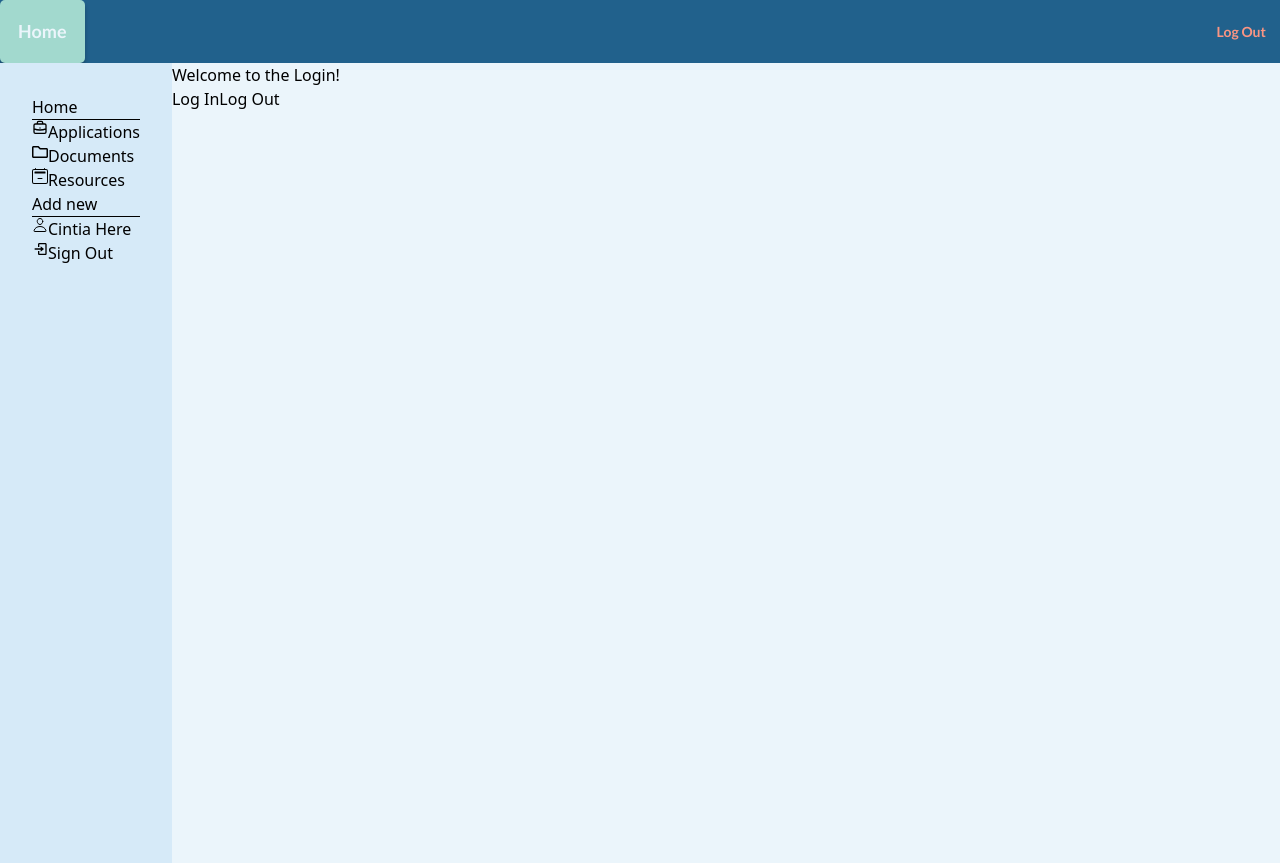
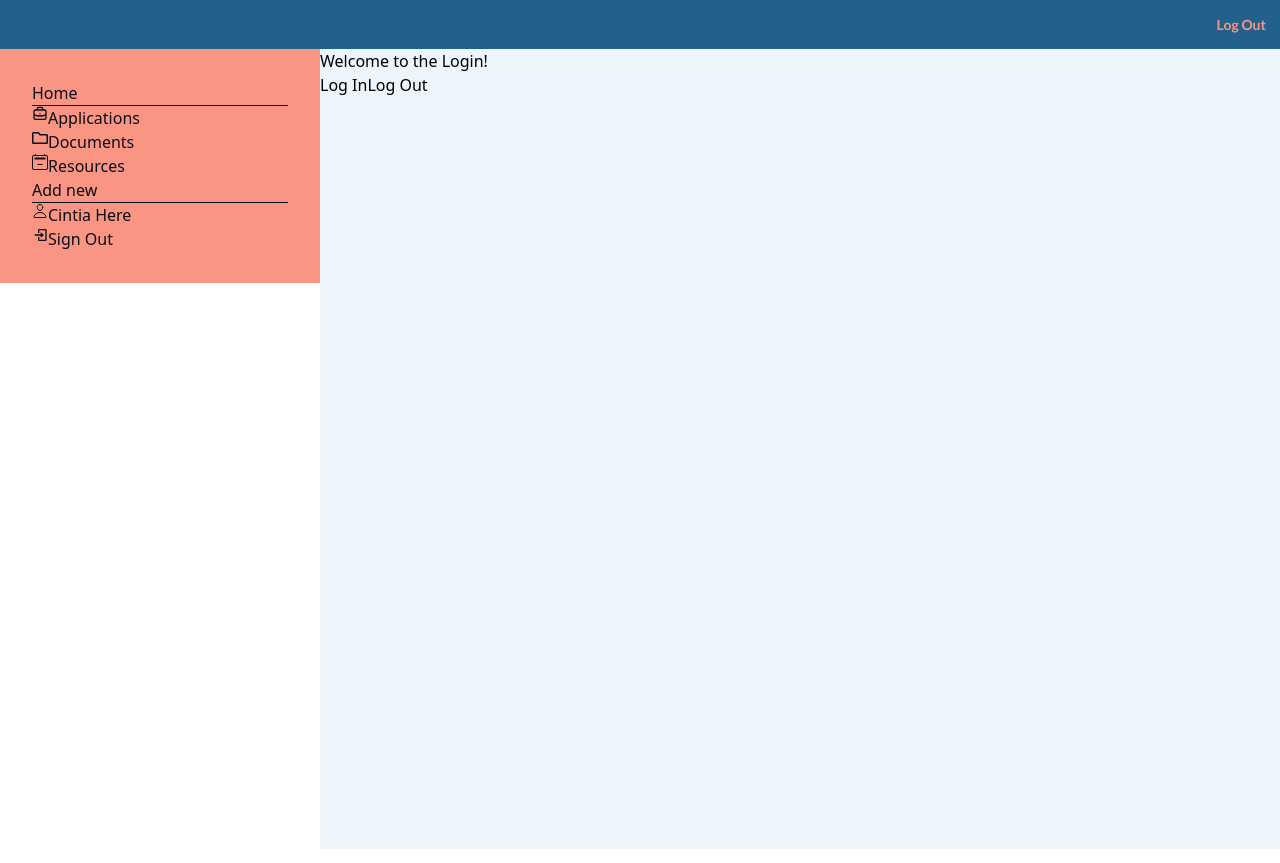
Before and after one commit to SchoolOfCode/final-project-repo-bossa-nova, a React (Create React App) app: page / in a window 1280 px wide. Built offline with nearby package versions, Linux system fonts and the light colour scheme; a web font is replaced by a local one.

Commit message:
Sidebar hide/show logic working on mobile screens

```diff
--- a/src/Components/App/App.js
+++ b/src/Components/App/App.js
@@ -8,7 +8,7 @@ import Hero from "../Hero";
 function App() {
   return (
     <div className="">
-      <Header className="sticky"/>
+      <Header className="sticky min-h-[12vh]"/>
       <div className="flex h-screen overflow-hidden">
         <Sidebar />
         <Hero />
--- a/src/Components/LayoutComponents/Header/index.js
+++ b/src/Components/LayoutComponents/Header/index.js
@@ -5,8 +5,8 @@ import Button from "../../Button";
 
 function Header() {
   return (
-    <nav className="bg-mainBlue flex justify-between">
-      <Button btn="positiveButton" text={"Home"}></Button>
+    <nav className="bg-mainBlue flex justify-end">
+      {/* <Button className="hidden" btn="positiveButton" text={"Home"}></Button> */}
       <Button btn="tableNegativeButton" text={"Log Out"}></Button>
 
       {/* <button className="tableNegativeButton">Log Out</button> */}
--- a/src/Components/LayoutComponents/Sidebar/index.js
+++ b/src/Components/LayoutComponents/Sidebar/index.js
@@ -9,14 +9,93 @@ import { Link } from "react-router-dom";
 // import { ImCross } from "react-icons/im";
 
 function Sidebar() {
-  // const [showSidebar, setShowSidebar] = useState(true);
+  const [showSidebar, setShowSidebar] = useState(false);
 
   return (
-    <aside className="bg-lightBlue hidden sm:flex">
-      {/* <div className="p-3">
+    // <aside className="bg-lightBlue">
+    // {/* Mobile sidebar buttons */}
+    //   <div className="md:hidden">
+    //     {showSidebar ? (
+    //       <button
+    //         className="flex text-6xl text-black items-center cursor-pointer fixed border-4 border-coral left-10 -top-6 z-50"
+    //         onClick={() => setShowSidebar(!showSidebar)}
+    //       >
+    //         x
+    //       </button>
+    //     ) : (
+    //       <svg
+    //         onClick={() => setShowSidebar(!showSidebar)}
+    //         className="fixed z-30 border-4 border-coral flex items-center cursor-pointer left-10 -top-6"
+    //         fill="#2563EB"
+    //         viewBox="0 0 100 80"
+    //         width="40"
+    //         height="40"
+    //       >
+    //         <rect width="100" height="10"></rect>
+    //         <rect y="30" width="100" height="10"></rect>
+    //         <rect y="60" width="100" height="10"></rect>
+    //       </svg>
+    //     )}
+    //   </div>
+
+    //   {/* mobile sidebar */}
+    //   <div
+    //     className={`flex md:hidden rounded-b-xl ease-in-out duration-300 ${
+    //       showSidebar ? "-translate-x-0 " : "-translate-x-full"
+    //     }`}
+    //   >
+
+    //     <nav className="p-md">
+    //       <h2>Home</h2>
+    //       <hr />
+    //       <button className="flex">
+    //         <HiOutlineBriefcase />
+    //         Applications
+    //       </button>
+    //       <button className="flex">
+    //         <FaRegFolder />
+    //         Documents
+    //       </button>
+    //       <button className="flex">
+    //         <BsCalendar2Minus />
+    //         <Link to="/resources">Resources</Link>
+    //       </button>
+    //       <button>
+    //         <Link to="/add-new">Add new</Link>
+    //       </button>
+    //       <hr />
+    //       <button className="flex">
+    //         <IoPersonOutline />
+    //         Cintia Here
+    //       </button>
+    //       <button className="flex">
+    //         <BiLogIn />
+    //         Sign Out
+    //       </button>
+    //       {/* Revisit this component because it has classNames from somewhere
+    //     <ul className="">
+    //       <li className="applications">My Applications</li>
+    //       <li className="checklist">Document Checklist</li>
+    //       <li className="resources">Resources</li>
+    //       <li className="next-interviews">Next Interviews</li>
+    //     </ul> */}
+    //     </nav>
+    //   </div>
+
+    //   {/* desktop sidebar */}
+    //   <div className="hidden md:flex rounded-b-xl ease-in-out duration-300">
+    //     {/* ${showSidebar ? "-translate-x-0" : "-translate-x-full"} */}
+
+
+    //   </div>
+    // </aside>
+
+    <aside>
+    {/* buttons */}
+      <div className="md:hidden">
         {showSidebar ? (
           <button
-            className="flex text-9xl text-mainBlue items-center cursor-pointer fixed left-10 top-6 z-50 md:hidden"
+            className="flex text-6xl text-black items-center cursor-pointer fixed left-20 bg top-6 z-50"
             onClick={() => setShowSidebar(!showSidebar)}
           >
             x
@@ -24,7 +103,7 @@ function Sidebar() {
         ) : (
           <svg
             onClick={() => setShowSidebar(!showSidebar)}
-            className="fixed z-30 flex items-center cursor-pointer left-10 top-6 md:hidden"
+            className="fixed z-30 flex items-center cursor-pointer left-10 top-6"
             fill="#2563EB"
             viewBox="0 0 100 80"
             width="40"
@@ -35,11 +114,15 @@ function Sidebar() {
             <rect y="60" width="100" height="10"></rect>
           </svg>
         )}
-      </div> */}
+      </div>
 
-      <div className="rounded-b-xl ease-in-out duration-300">
-        {/* ${showSidebar ? "-translate-x-0" : "-translate-x-full"} */}
-
+    {/* mobile sidebar */}
+      <div
+        className={`flex flex-col flex-grow w-[50vw] rounded-b-xl bg-lightBlue p-6 pl-10 text-black fixed ease-in-out duration-300 md:hidden ${
+          showSidebar ? "-translate-x-0 " : "-translate-x-full"
+        }`}
+      >
+        <h3 className="mt-20 text-4xl font-semibold text-black">
         <nav className="p-md">
           <h2>Home</h2>
           <hr />
@@ -67,14 +150,45 @@ function Sidebar() {
             <BiLogIn />
             Sign Out
           </button>
-          {/* Revisit this component because it has classNames from somewhere
-        <ul className="">
-          <li className="applications">My Applications</li>
-          <li className="checklist">Document Checklist</li>
-          <li className="resources">Resources</li>
-          <li className="next-interviews">Next Interviews</li>
-        </ul> */}
         </nav>
+        </h3>
+      </div>
+
+      {/* desktop sidebar */}
+
+      <div
+        className="hidden md:flex md:flex-col md:flex-grow w-[25vw] rounded-b-xl bg-coral px-6 pl-10 text-black "
+      >
+        <h3 className="mt-20 text-4xl font-semibold text-black">
+        <nav className="p-md">
+          <h2>Home</h2>
+          <hr />
+          <button className="flex">
+            <HiOutlineBriefcase />
+            Applications
+          </button>
+          <button className="flex">
+            <FaRegFolder />
+            Documents
+          </button>
+          <button className="flex">
+            <BsCalendar2Minus />
+            <Link to="/resources">Resources</Link>
+          </button>
+          <button>
+            <Link to="/add-new">Add new</Link>
+          </button>
+          <hr />
+          <button className="flex">
+            <IoPersonOutline />
+            Cintia Here
+          </button>
+          <button className="flex">
+            <BiLogIn />
+            Sign Out
+          </button>
+        </nav>
+        </h3>
       </div>
     </aside>
   );
```
